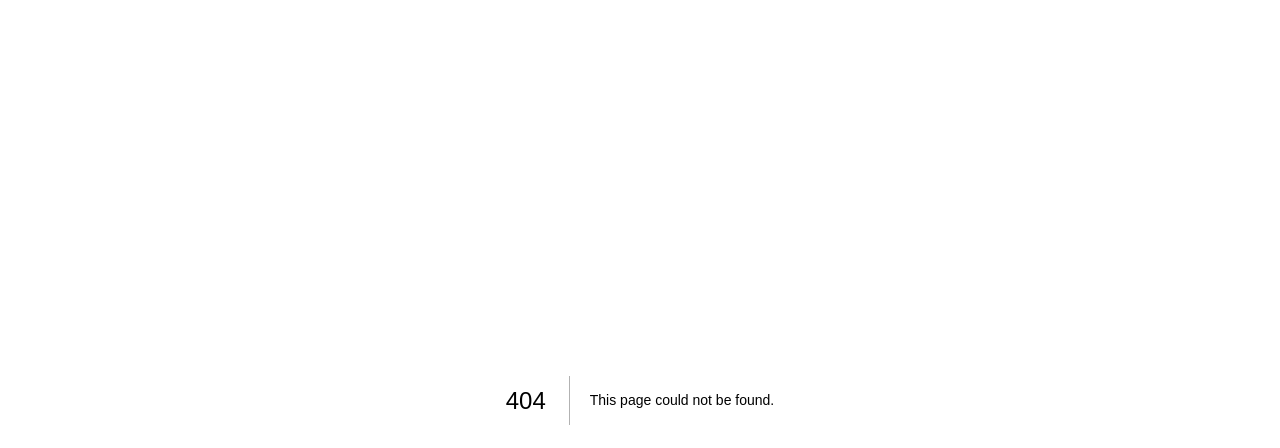
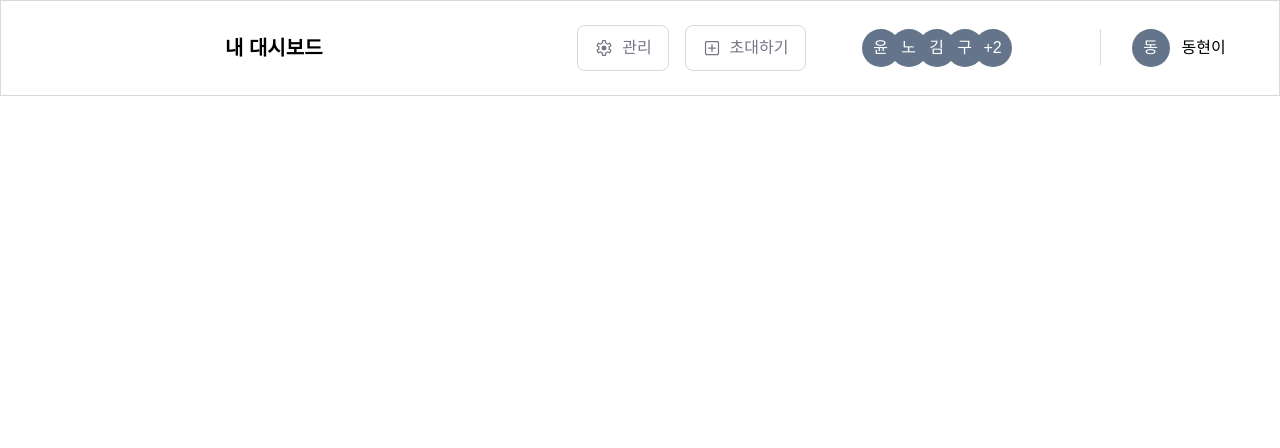
Before and after one commit to only-arrow-function/Taskify, a Next.js app: page /dong in a window 1280 px wide. Before the commit this address had no page. Shown: the top 448 px of the page. Built offline with nearby package versions, Linux system fonts and the light colour scheme.

Commit message:
Feat: dashboard ui

```diff
--- /dev/null
+++ b/components/dashboard-header/dashboard-header-button.tsx
@@ -0,0 +1,21 @@
+import React from 'react';
+import { StaticImport } from 'next/dist/shared/lib/get-img-props';
+import Image from 'next/image';
+
+interface DashboardHeaderButtonProps {
+  children: React.ReactNode;
+  imageSource: string | StaticImport;
+}
+
+const DashboardHeaderButton = (props: DashboardHeaderButtonProps) => {
+  return (
+    <button className="flex items-center border rounded-lg border-grayscale-40 py-2.5 px-4">
+      <div className="w-5 h-5 relative">
+        <Image src={props.imageSource} alt="" fill />
+      </div>
+      <span className="block ml-2 text-grayscale-60">{props.children}</span>
+    </button>
+  );
+};
+
+export default DashboardHeaderButton;
--- /dev/null
+++ b/components/dashboard-header/dashboard-header-members-item.tsx
@@ -0,0 +1,14 @@
+import { translateLayouts } from './dashboard-header-members.constants';
+
+const DashboardHeaderMemberItem = (props: any) => {
+  return (
+    <li
+      className={` w-[2.375rem] h-[2.375rem] rounded-full flex items-center justify-center bg-slate-500 text-white ${
+        translateLayouts[props.index as keyof typeof translateLayouts]
+      }`}
+    >
+      {props.user.slice(0, 1)}
+    </li>
+  );
+};
+export default DashboardHeaderMemberItem;
--- /dev/null
+++ b/components/dashboard-header/dashboard-header-members.constants.ts
@@ -0,0 +1,7 @@
+export const translateLayouts = {
+  0: '-translate-x-[0px]',
+  1: '-translate-x-[10px]',
+  2: '-translate-x-[20px]',
+  3: '-translate-x-[30px]',
+  4: '-translate-x-[40px]',
+};
--- /dev/null
+++ b/components/dashboard-header/dashboard-header-members.tsx
@@ -0,0 +1,23 @@
+import DashboardHeaderMemberItem from './dashboard-header-members-item';
+
+const DashboardHeaderMembers = (props: { users: string[] }) => {
+  const greaterThanFive = props.users.length > 5;
+  const remainingUsers = props.users.slice(4, props.users.length).length;
+  const users = greaterThanFive ? props.users.slice(0, 4) : props.users;
+
+  return (
+    <ul className="flex relative">
+      {users.map((user, index) => (
+        <DashboardHeaderMemberItem key={index} user={user} index={index} />
+      ))}
+
+      {greaterThanFive && (
+        <li className="w-[2.375rem] h-[2.375rem] rounded-full flex items-center justify-center bg-slate-500 text-white -translate-x-[40px]">
+          +{remainingUsers}
+        </li>
+      )}
+    </ul>
+  );
+};
+
+export default DashboardHeaderMembers;
--- /dev/null
+++ b/components/dashboard-header/dashboard-header-profile.tsx
@@ -0,0 +1,13 @@
+import ProfileBadge from '../profile/profile-badge';
+import ProfileUsername from '../profile/profile-username';
+
+const DashboardHeaderProfile = (props: { username: string }) => {
+  return (
+    <div className="flex items-center gap-x-3">
+      <ProfileBadge username={props.username} />
+      <ProfileUsername username={props.username} />
+    </div>
+  );
+};
+
+export default DashboardHeaderProfile;
--- /dev/null
+++ b/components/dashboard-header/dashboard-header.tsx
@@ -0,0 +1,45 @@
+import DashboardHeaderButton from './dashboard-header-button';
+import DashboardHeaderMembers from './dashboard-header-members';
+import DashboardHeaderProfile from './dashboard-header-profile';
+import dashboardInviteIcon from '@/public/dashboard/dashboard-invite.svg';
+import dashboardSettingIcon from '@/public/dashboard/dashboard-setting-icon.svg';
+
+const DashboardHeader = () => {
+  return (
+    <header className="w-full border border-grayscale-40">
+      <div className="ml-[17.5vw] mr-[4.167vw] py-6 flex justify-between items-center">
+        <h2 className="text-xl font-bold">내 대시보드</h2>
+
+        <div className="flex items-center gap-x-4">
+          <div>
+            <DashboardHeaderButton imageSource={dashboardSettingIcon.src}>
+              관리
+            </DashboardHeaderButton>
+          </div>
+          <div>
+            <DashboardHeaderButton imageSource={dashboardInviteIcon.src}>
+              초대하기
+            </DashboardHeaderButton>
+          </div>
+          <div className="ml-10">
+            <DashboardHeaderMembers
+              users={[
+                '윤아영',
+                '노은수',
+                '김재성',
+                '구승모',
+                '동현이',
+                '이은수',
+              ]}
+            />
+          </div>
+          <div className="ml-16 relative before:absolute before:w-px before:h-9 before:bg-grayscale-40 before:-left-8">
+            <DashboardHeaderProfile username="동현이" />
+          </div>
+        </div>
+      </div>
+    </header>
+  );
+};
+
+export default DashboardHeader;
--- /dev/null
+++ b/components/profile/profile-badge.tsx
@@ -0,0 +1,17 @@
+const ProfileBadge = (props: { username: string }) => {
+  return (
+    <div
+      className="w-[2.375rem] h-[2.375rem] rounded-full
+      flex
+      items-center
+      justify-center
+    bg-slate-500
+      text-white
+    "
+    >
+      {props.username.slice(0, 1)}
+    </div>
+  );
+};
+
+export default ProfileBadge;
--- /dev/null
+++ b/components/profile/profile-username.tsx
@@ -0,0 +1,5 @@
+const ProfileUsername = (props: { username: string }) => {
+  return <span className="text-color-grayscale-80">{props.username}</span>;
+};
+
+export default ProfileUsername;
--- /dev/null
+++ b/pages/dong/index.tsx
@@ -0,0 +1,5 @@
+import DashboardHeader from '@/components/dashboard-header/dashboard-header';
+
+export default function index() {
+  return <DashboardHeader />;
+}
```
Also changed, not shown: tailwind.config.ts (+30 -30 lines), public/dashboard/dashboard-invite.svg (added), public/dashboard/dashboard-setting-icon.svg (added), styles/globals.css (line endings or trailing spaces).
